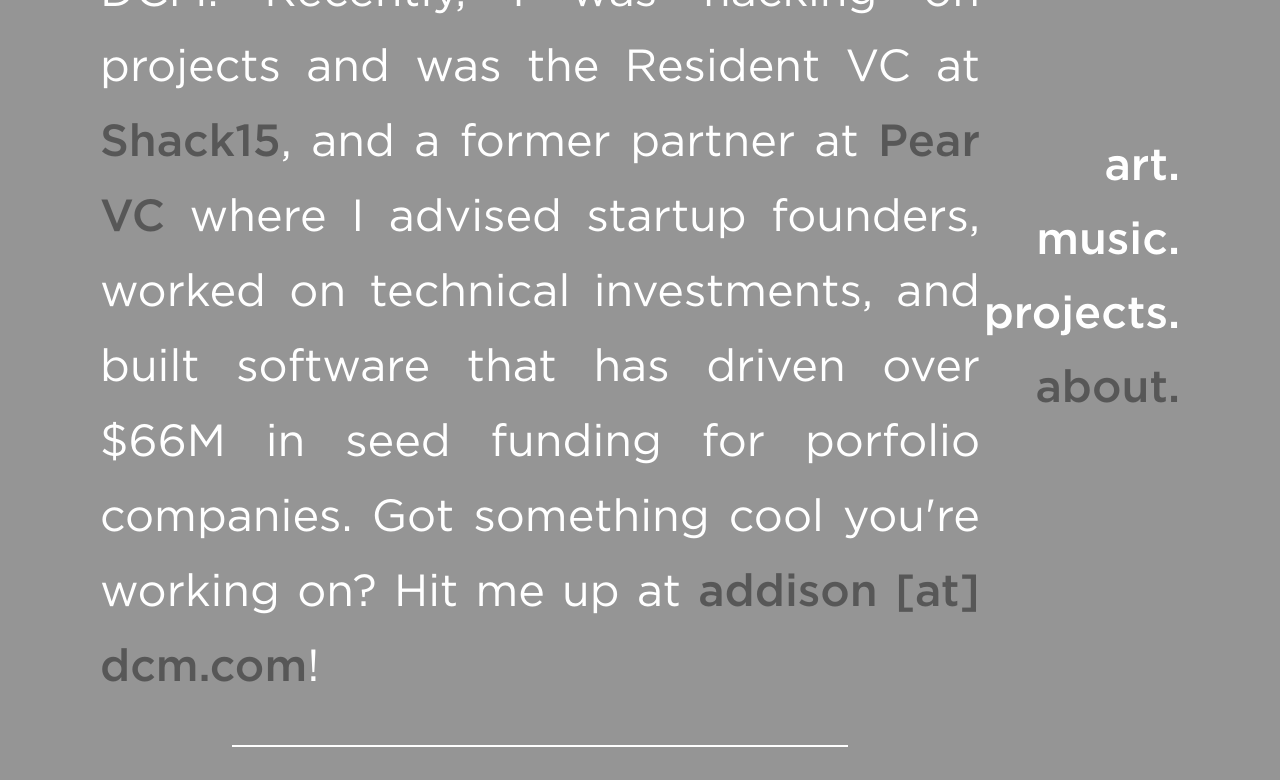
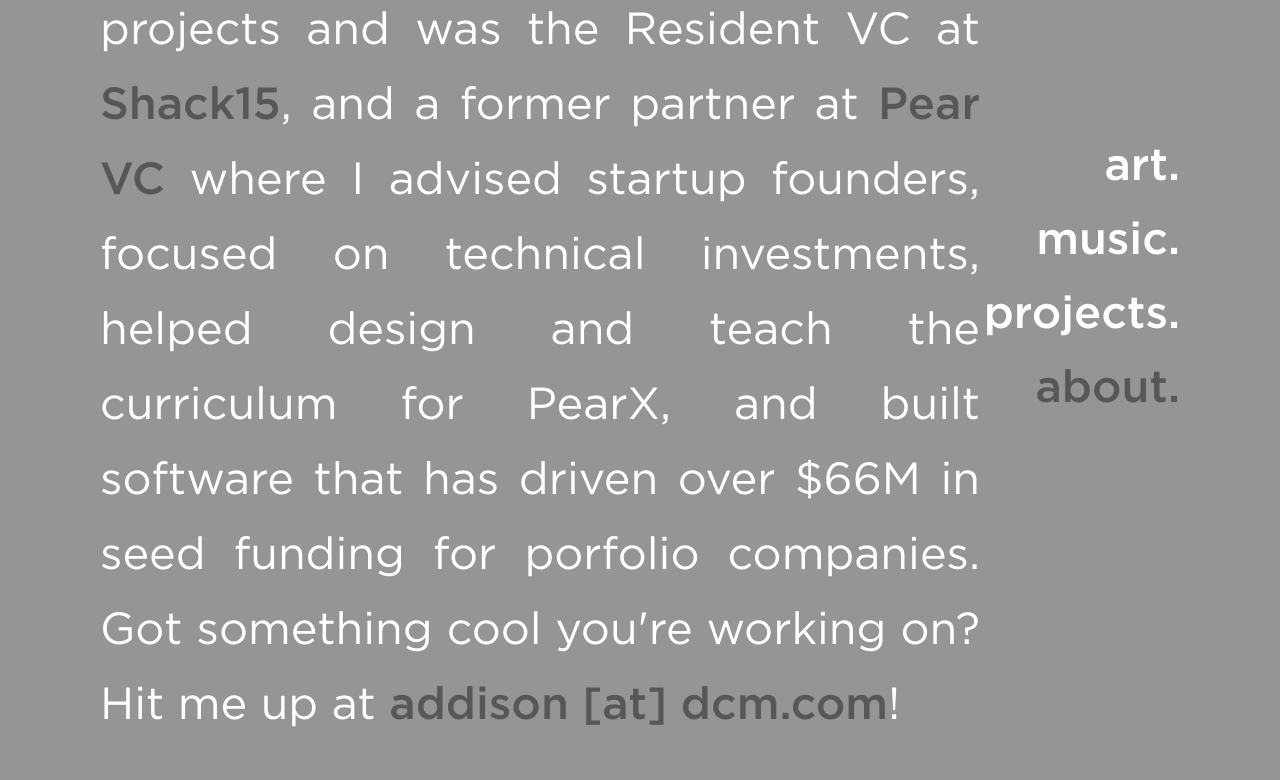
Before and after one commit to addisonleong/addisonleong.github.io, a plain HTML site: page about.html in a window 1280 px wide. Shown: the top 780 px of the page. Drawn offline with Linux system fonts and the light colour scheme.

Commit message:
Update About page

```diff
--- a/about.html
+++ b/about.html
@@ -34,7 +34,7 @@
             <div id="info">
                 <h1>Hi there, I’m Addison!</h1>
                 <p>
-                    I am a coder, artist, and musician. I am currently building and investing at DCM. Recently, I was hacking on projects and was the Resident VC at <a href="https://www.shack15.com/" target="_blank">Shack15</a>, and a former partner at <a href="https://pear.vc" target="_blank">Pear VC</a> where I advised startup founders, worked on technical investments, and built software that has driven over $66M in seed funding for porfolio companies. Got something cool you're working on? Hit me up at <a href="mailto:addison@dcm.com">addison [at] dcm.com</a>!
+                    I am a coder, artist, and musician. I am currently building and investing at DCM. Recently, I was hacking on projects and was the Resident VC at <a href="https://www.shack15.com/" target="_blank">Shack15</a>, and a former partner at <a href="https://pear.vc" target="_blank">Pear VC</a> where I advised startup founders, focused on technical investments, helped design and teach the curriculum for PearX, and built software that has driven over $66M in seed funding for porfolio companies. Got something cool you're working on? Hit me up at <a href="mailto:addison@dcm.com">addison [at] dcm.com</a>!
                 </p>
                 <div class="line"></div>
                 <p>
```
